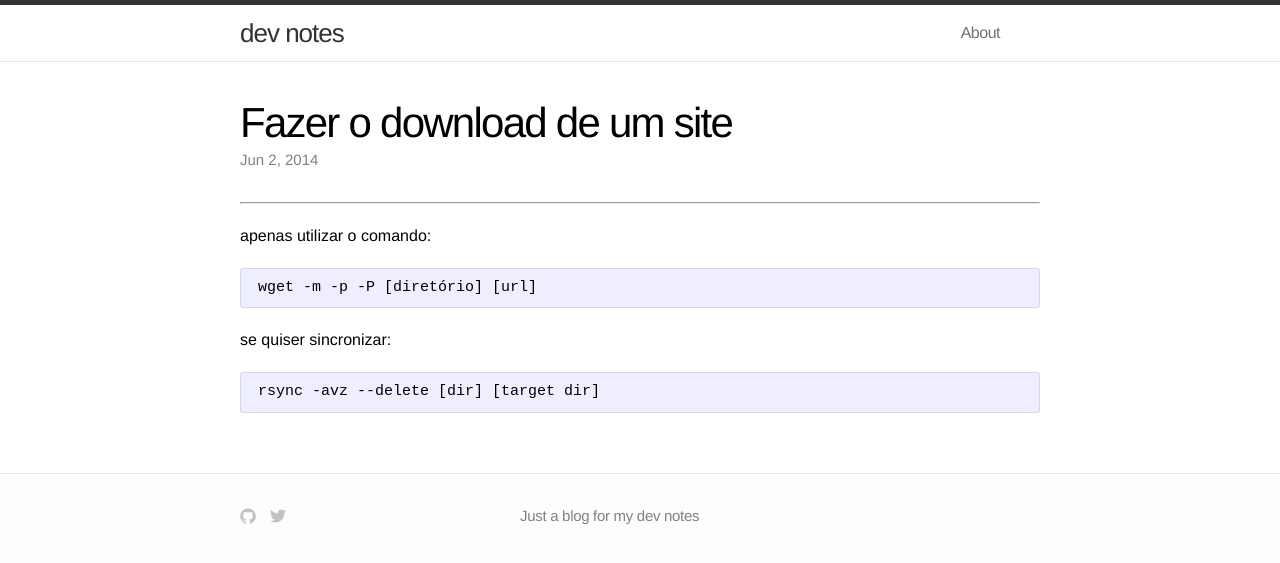
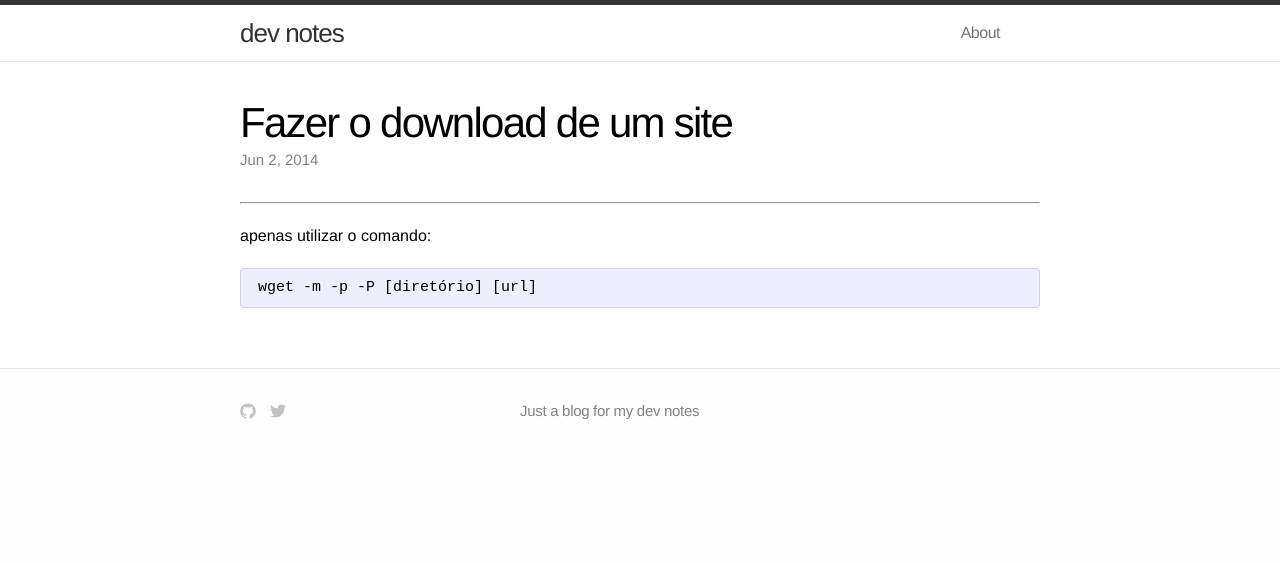
Before and after one commit to viktorsnt/dev-notes, a Jekyll site: the page built from _posts/2014-06-02-fazer-download-de-um-site.markdown, in a window 1280 px wide. Shown: the top 563 px of the page. Built offline with Jekyll 4.4.1, drawn with Linux system fonts in a browser that asks for light colours.

Commit message:
post fixed

```diff
--- a/_posts/2014-06-02-fazer-download-de-um-site.markdown
+++ b/_posts/2014-06-02-fazer-download-de-um-site.markdown
@@ -10,7 +10,3 @@ categories: terminal linux download
 apenas utilizar o comando:
 
 	wget -m -p -P [diretório] [url]
-
-se quiser sincronizar:
-
-	rsync -avz --delete [dir] [target dir]
```
